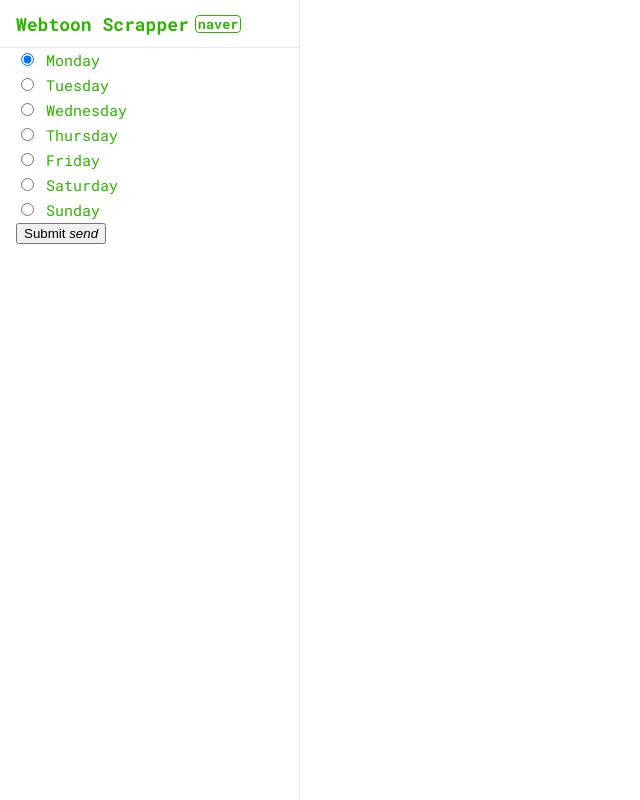
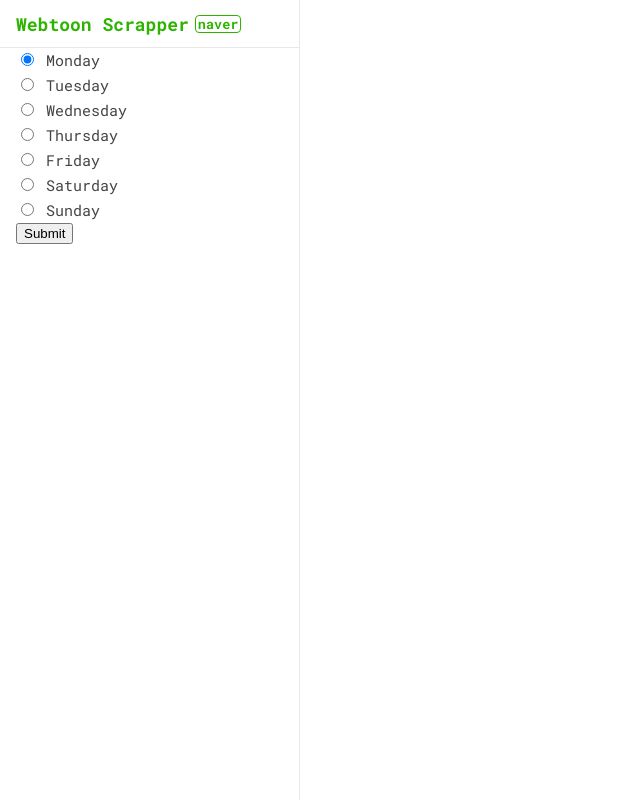
Before and after one commit to hanbin9775/WebScrapper_Project, a Django app: page / in a window 1280 px wide. Shown: the whole page, without its empty margins (0-640 px from the left). Run offline with Django 3.2, Linux system fonts and the light colour scheme.

Commit message:
text color hot fixed

```diff
--- a/webscrapping_project/static/css/stylecopy.css
+++ b/webscrapping_project/static/css/stylecopy.css
@@ -62,7 +62,7 @@ html {
 body {
 	font-family: 'Roboto Mono';
 	margin: 0px;
-	color: var(--color-green);
+	color: var(--text-color);
 	background-color: var(--background-color);
 }
 
--- a/webscrapping_project/templates/base.html
+++ b/webscrapping_project/templates/base.html
@@ -31,7 +31,6 @@
                 <input type="radio" name="search" value="sat" > Saturday<br>
                 <input type="radio" name="search" value="sun" > Sunday<br>
                 <button class="btn waves-effect waves-light" type="submit" name="action">Submit
-                    <i class="material-icons right">send</i>
                 </button>
             </form>
         </div>
```
